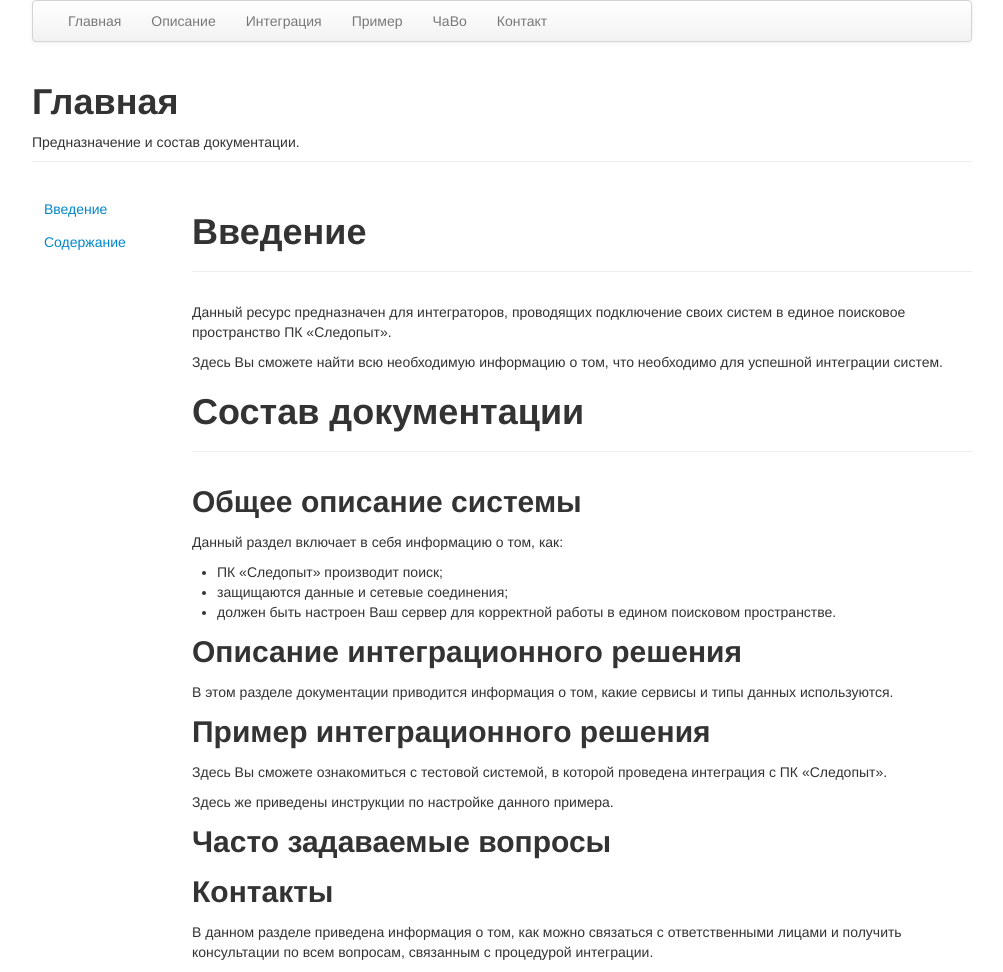
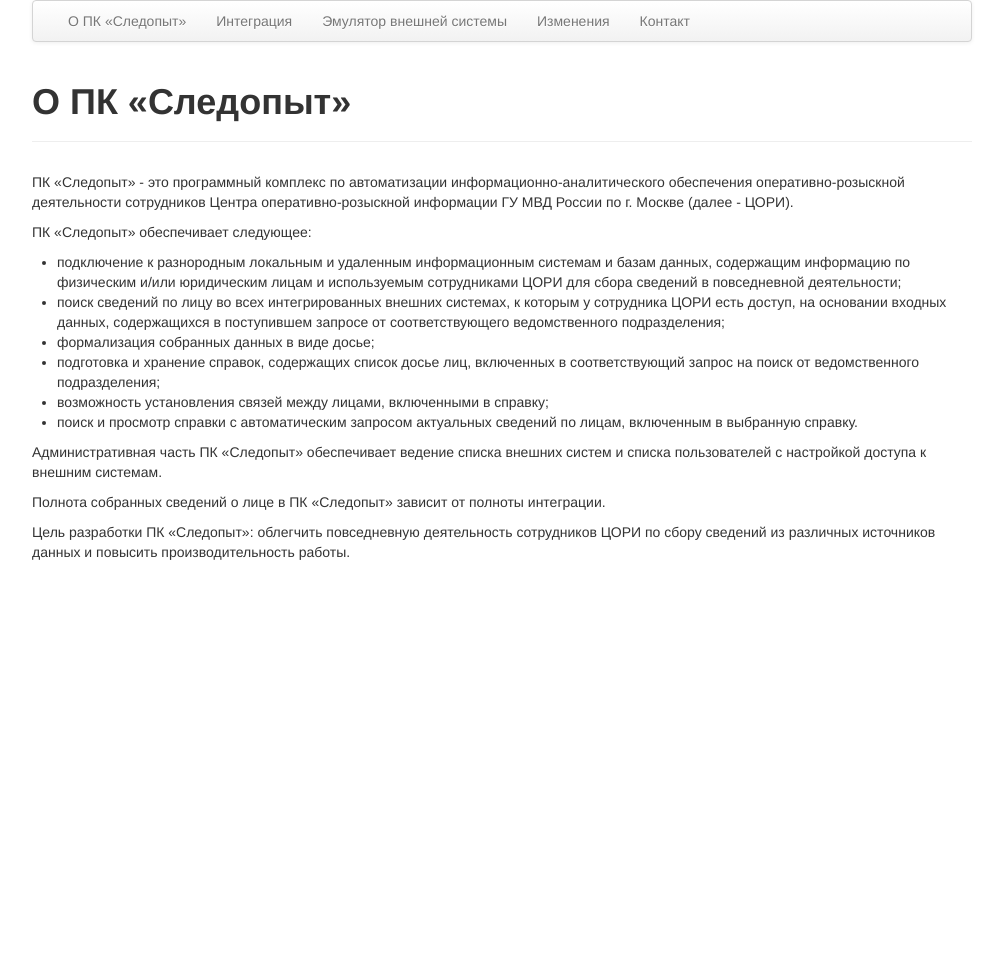
Before and after one commit to Gilyazova/pathfinder-ext-demo, a Jekyll site: the page built from index.md, in a window 1280 px wide. Shown: the whole page, without its empty margins (138-1141 px from the left). Built offline with Jekyll 4.4.1, drawn with Linux system fonts in a browser that asks for light colours; nearby versions of some CDN libraries; after the commit the page ends 900 px from its top, so only the background shows below that.

Commit message:
Новая структура и заполнение

```diff
--- a/_includes/navbar.html
+++ b/_includes/navbar.html
@@ -1,11 +1,10 @@
 <div class="navbar container">
   <div class="navbar-inner">
     <ul class="nav">
-    <li><a href="{{site.baseurl}}/">Главная</a></li>
-    <li><a href="{{site.baseurl}}/overview">Описание</a></li>
+    <li><a href="{{site.baseurl}}/">О ПК «Следопыт»</a></li>
     <li><a href="{{site.baseurl}}/integration">Интеграция</a></li>
-    <li><a href="{{site.baseurl}}/demo">Пример</a></li>
-    <li><a href="{{site.baseurl}}/faq">ЧаВо</a></li>
+    <li><a href="{{site.baseurl}}/demo">Эмулятор внешней системы</a></li>
+    <li><a href="{{site.baseurl}}/changes">Изменения</a></li>
     <li><a href="{{site.baseurl}}/contacts">Контакт</a></li>
     </ul>
   </div>
--- a/_layouts/index.html
+++ b/_layouts/index.html
@@ -11,22 +11,11 @@
     <header>
       <div class='page-header'>
         <h1>{{page.title}}</h1>
-        {{page.description}}
       </div>
     </header>
-	  <div class="row">
-	    <div class="span2">
-	      <ul class="nav nav-pills nav-stacked">
-          <li><a href="#overview">Введение</a></li>
-          <li><a href="#content">Содержание</a></li>
-        </ul>
-	    </div>
-	    <div class="span10">
-	      <section>
-  	      {{content}}
-	      </section>
-	    </div>
-	  </div>
+    <article>
+      {{content}}
+    </article>
 	</div>
     <script src="//ajax.googleapis.com/ajax/libs/jqueryui/1.8.23/jquery-ui.min.js"></script>
     <script src="{{site.baseurl}}/assets/js/bootstrap.min.js"></script>
--- a/index.md
+++ b/index.md
@@ -1,46 +1,20 @@
 ---
 layout: index
-title: Главная
-description: Предназначение и состав документации.
+title: О ПК «Следопыт»
 ---
-<section markdown='1'>
-<div class='page-header'>
-  <h1 id='overview'>Введение</h1>
-</div>
+ПК «Следопыт» - это программный комплекс по автоматизации информационно-аналитического обеспечения оперативно-розыскной деятельности сотрудников Центра оперативно-розыскной информации ГУ МВД России по г. Москве (далее - ЦОРИ).
 
-Данный ресурс предназначен для интеграторов, проводящих подключение своих систем в единое поисковое пространство ПК «Следопыт».
+ПК «Следопыт» обеспечивает следующее:
 
-Здесь Вы сможете найти всю необходимую информацию о том, что необходимо для успешной интеграции систем.
+* подключение к разнородным локальным и удаленным информационным системам и базам данных, содержащим информацию по физическим и/или юридическим лицам и используемым сотрудниками ЦОРИ для сбора сведений в повседневной деятельности;
+* поиск сведений по лицу во всех интегрированных внешних системах, к которым у сотрудника ЦОРИ есть доступ, на основании входных данных, содержащихся в поступившем запросе от соответствующего ведомственного подразделения;
+* формализация собранных данных в виде досье;
+* подготовка и хранение справок, содержащих список досье лиц, включенных в соответствующий запрос на поиск от ведомственного подразделения;
+* возможность установления связей между лицами, включенными в справку;
+* поиск и просмотр справки с автоматическим запросом актуальных сведений по лицам, включенным в выбранную справку.
 
-</section>
+Административная часть ПК «Следопыт» обеспечивает ведение списка внешних систем и списка пользователей с настройкой доступа к внешним системам.
 
-<section markdown='1'>
-<div class='page-header'>
-  <h1 id='content'>Состав документации</h1>
-</div>
+Полнота собранных сведений о лице в ПК «Следопыт» зависит от полноты интеграции.
 
-## Общее описание системы
-
-Данный раздел включает в себя информацию о том, как:
-
-* ПК «Следопыт» производит поиск;
-* защищаются данные и сетевые соединения;
-* должен быть настроен Ваш сервер для корректной работы в едином поисковом пространстве.
-
-## Описание интеграционного решения
-
-В этом разделе документации приводится информация о том, какие сервисы и типы данных используются.
-
-## Пример интеграционного решения
-
-Здесь Вы сможете ознакомиться с тестовой системой, в которой проведена интеграция с ПК «Следопыт».
-
-Здесь же приведены инструкции по настройке данного примера.
-
-## Часто задаваемые вопросы
-
-## Контакты
-
-В данном разделе приведена информация о том, как можно связаться с ответственными лицами и получить консультации по всем вопросам, связанным с процедурой интеграции.
-
-</section>
+Цель разработки ПК «Следопыт»: облегчить повседневную деятельность сотрудников ЦОРИ по сбору сведений из различных источников данных и повысить производительность работы.
```
Also changed, not shown: contacts/index.md (added, +6 -0 lines), integration/index.html (added, +15 -0 lines), overview/index.md (deleted, +0 -6 lines).
